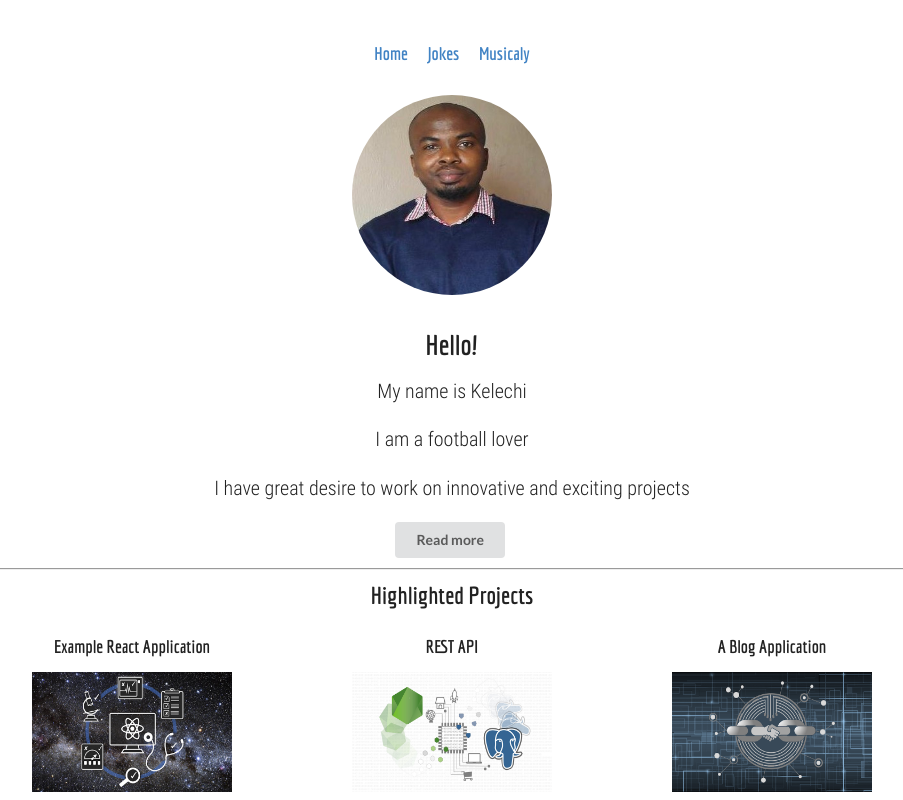
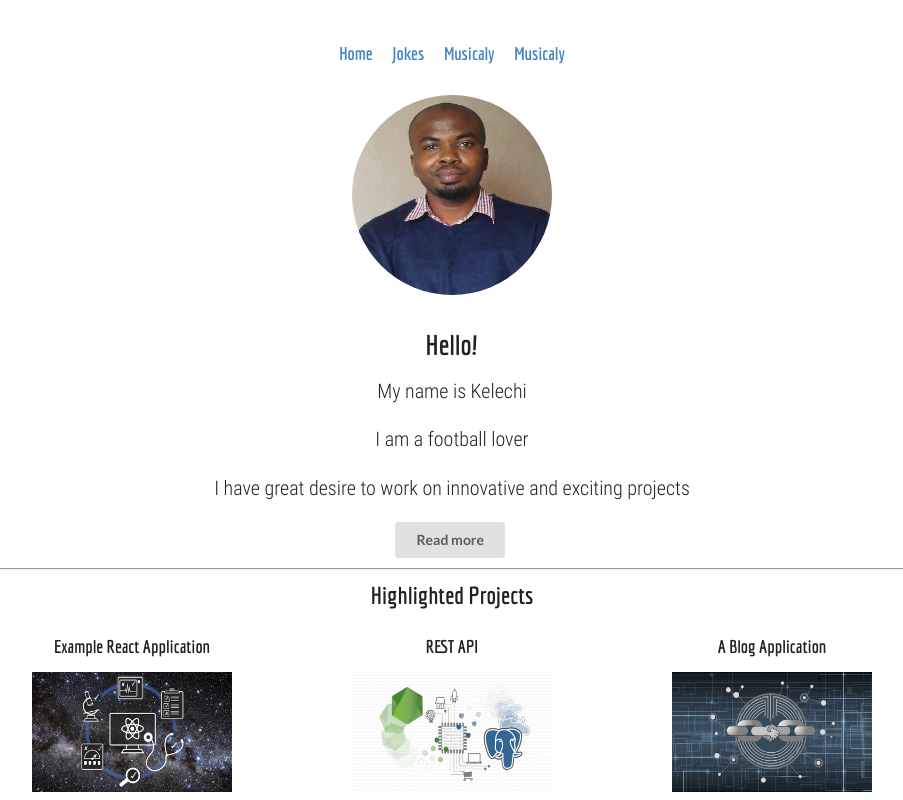
Before and after one commit to sirkells/my-portfolio, a React (Create React App) app: page /#/ in a window 1280 px wide. Shown: the top 800 px of the page, without its empty margins (188-1091 px from the left). Built offline with nearby package versions, Linux system fonts and the light colour scheme.

Commit message:
added robots header and link

```diff
--- a/src/components/Header.js
+++ b/src/components/Header.js
@@ -23,6 +23,9 @@ class Header extends Component {
         <h3 style={style}>
           <Link to="/musicaly">Musicaly</Link>
         </h3>
+        <h3 style={style}>
+          <Link to="/robots">Musicaly</Link>
+        </h3>
       </div>
     );
   }
```
